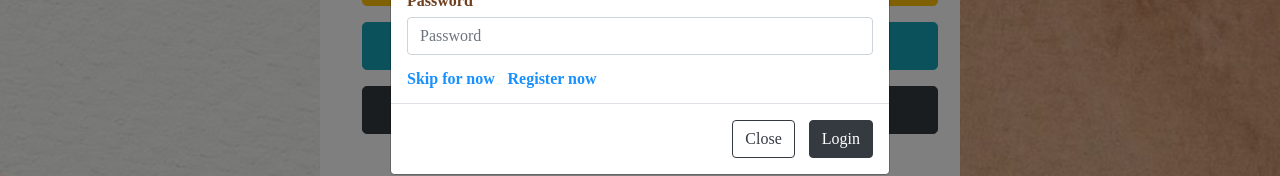
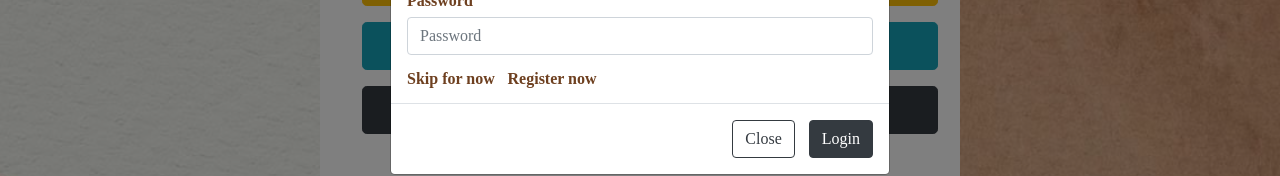
Before and after one commit to zixiqin/level909, a React (Create React App) app in the folder client/: page / in a window 1280 px wide. Both pictures are taken after a click on the button "Customer". Shown: the part 235-411 px from the top of the page. Built offline with nearby package versions, Linux system fonts and the light colour scheme; no server answers.

Commit message:
app.js update

```diff
--- a/client/src/pages/App.js
+++ b/client/src/pages/App.js
@@ -132,10 +132,10 @@ function App(props) {
                 onChange={e => setPassword(e.target.value)} />
             </Form.Group>
           </Form>
-          <Link onClick={onSkip}>
+          <Link style={{color: "#6e4020"}} onClick={onSkip}>
             Skip for now
             </Link>
-          <Link onClick={onCustomerRegister} style = {{marginLeft: "1vw"}}>
+          <Link onClick={onCustomerRegister} style = {{marginLeft: "1vw", color: "#6e4020"}}>
             Register now
           </Link>
         </Modal.Body>
```
